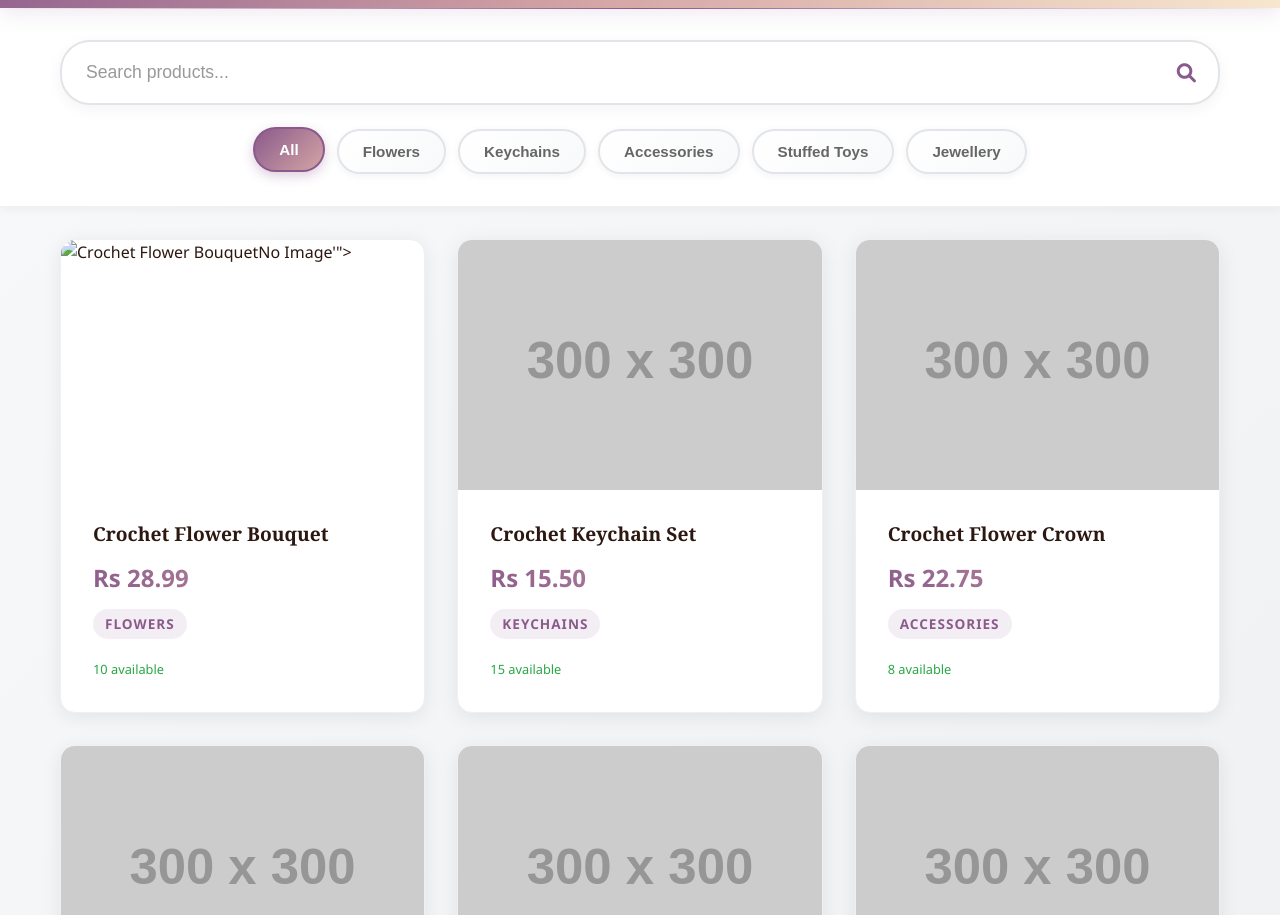
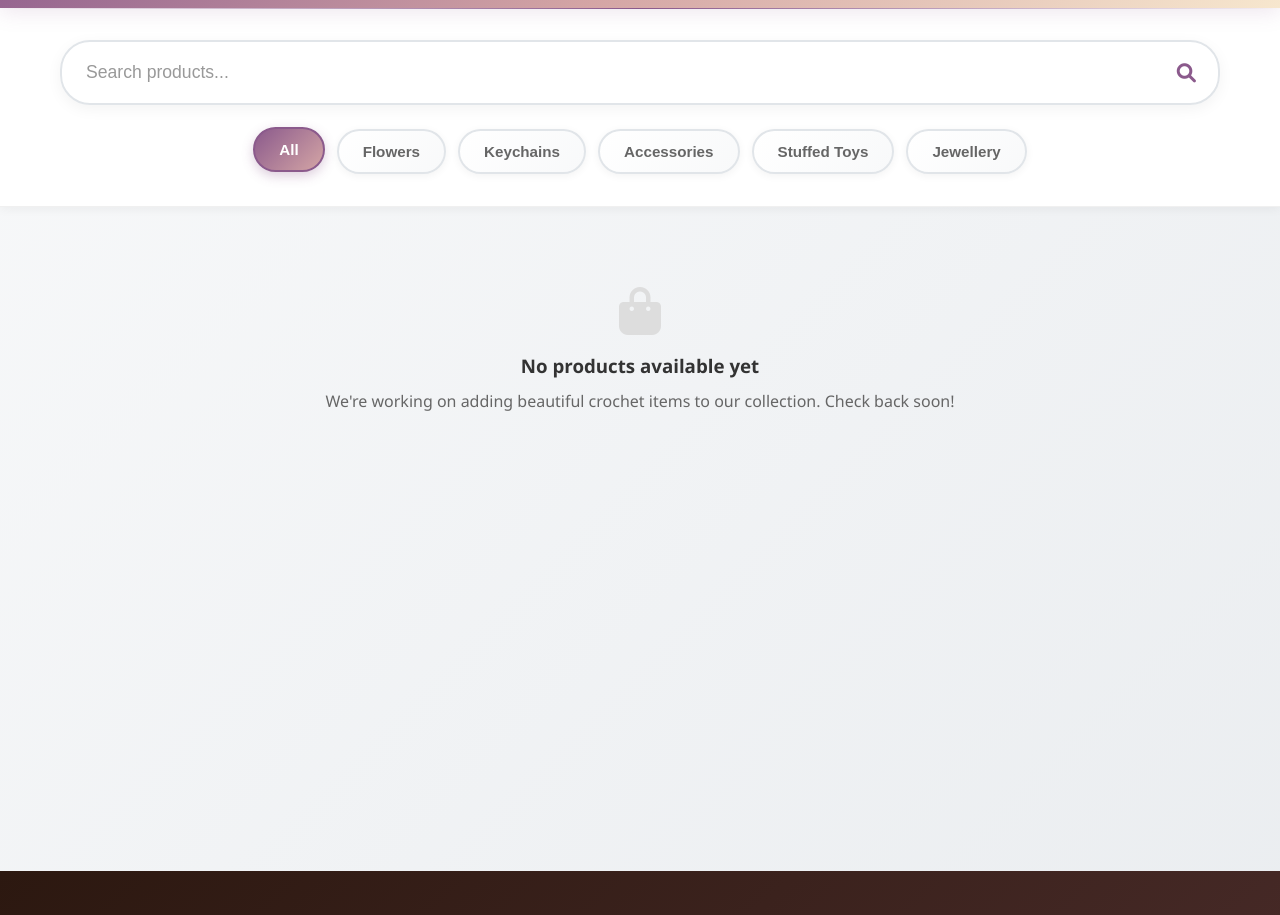
Before and after one commit to omemarizvi/crafted-by-crochet-website, a plain HTML site: page index.html in a window 1280 px wide. Shown: the part 104-1019 px from the top of the page. Drawn offline with nearby package versions, Linux system fonts and the light colour scheme; placeholder pictures from the web are drawn by us.

Commit message:
Remove all sample products - Start with clean empty product list - Updated no-products message for empty state - Buyers will only see actual crochet items

```diff
--- a/index.html
+++ b/index.html
@@ -50,9 +50,9 @@
                 <!-- Products will be dynamically loaded here -->
             </div>
             <div class="no-products" id="noProducts" style="display: none;">
-                <i class="fas fa-search"></i>
-                <h3>No products found</h3>
-                <p>Try adjusting your search or filter criteria</p>
+                <i class="fas fa-shopping-bag"></i>
+                <h3>No products available yet</h3>
+                <p>We're working on adding beautiful crochet items to our collection. Check back soon!</p>
             </div>
         </div>
     </main>
--- a/js/products.js
+++ b/js/products.js
@@ -5,100 +5,9 @@ class ProductManager {
         this.categories = ['all', 'flowers', 'keychains', 'accessories', 'stuffed-toys', 'jewellery'];
     }
 
-    // Sample products data
+    // Sample products data - Empty array to start fresh
     loadProducts() {
-        return [
-            {
-                id: 1,
-                name: "Crochet Flower Bouquet",
-                category: "flowers",
-                price: 28.99,
-                stock: 10,
-                description: "Beautiful crocheted flowers in a lovely bouquet arrangement. Each flower is handcrafted with love and care. Perfect for special occasions or home decoration.",
-                image: "images/products/crochet-rose-bouquet.jpg"
-            },
-            {
-                id: 2,
-                name: "Crochet Keychain Set",
-                category: "keychains",
-                price: 15.50,
-                stock: 15,
-                description: "Set of 3 adorable crocheted keychains featuring cute animals and shapes. Each one is unique and made with soft yarn!",
-                image: "https://via.placeholder.com/300x300/8B5A8C/FFFFFF?text=Crochet+Keychains"
-            },
-            {
-                id: 3,
-                name: "Crochet Flower Crown",
-                category: "accessories",
-                price: 22.75,
-                stock: 8,
-                description: "Delicate crochet flower crown perfect for festivals, weddings, and special events. Made with premium cotton yarn.",
-                image: "https://via.placeholder.com/300x300/D4A5A5/FFFFFF?text=Flower+Crown"
-            },
-            {
-                id: 4,
-                name: "Crochet Amigurumi Panda",
-                category: "stuffed-toys",
-                price: 35.00,
-                stock: 5,
-                description: "Adorable crocheted panda amigurumi made with soft, high-quality yarn. Perfect for children and collectors alike.",
-                image: "https://via.placeholder.com/300x300/F7E7CE/8B5A8C?text=Panda+Toy"
-            },
-            {
-                id: 5,
-                name: "Crochet Statement Necklace",
-                category: "jewellery",
-                price: 32.50,
-                stock: 12,
-                description: "Elegant crocheted statement necklace with intricate patterns. Perfect for adding a handmade touch to any outfit.",
-                image: "https://via.placeholder.com/300x300/8B5A8C/FFFFFF?text=Necklace"
-            },
-            {
-                id: 6,
-                name: "Crochet Sunflower Wall Hanging",
-                category: "accessories",
-                price: 25.00,
-                stock: 7,
-                description: "Bright and cheerful crocheted sunflower wall hanging to brighten any room. Perfect home decor piece.",
-                image: "https://via.placeholder.com/300x300/D4A5A5/FFFFFF?text=Sunflower"
-            },
-            {
-                id: 7,
-                name: "Crochet Coaster Set",
-                category: "accessories",
-                price: 18.99,
-                stock: 20,
-                description: "Set of 6 beautiful crocheted coasters with different patterns. Perfect for protecting your furniture in style.",
-                image: "https://via.placeholder.com/300x300/F7E7CE/8B5A8C?text=Coasters"
-            },
-            {
-                id: 8,
-                name: "Crochet Infinity Scarf",
-                category: "accessories",
-                price: 42.00,
-                stock: 6,
-                description: "Beautiful crocheted infinity scarf with intricate stitch patterns. One of a kind piece made with premium yarn.",
-                image: "https://via.placeholder.com/300x300/8B5A8C/FFFFFF?text=Scarf"
-            },
-            {
-                id: 9,
-                name: "Crochet Teddy Bear",
-                category: "stuffed-toys",
-                price: 28.99,
-                stock: 9,
-                description: "Soft and cuddly crocheted teddy bear perfect for children and adults alike. Made with love and attention to detail.",
-                image: "https://via.placeholder.com/300x300/D4A5A5/FFFFFF?text=Teddy+Bear"
-            },
-            {
-                id: 10,
-                name: "Crochet Earrings Set",
-                category: "jewellery",
-                price: 19.75,
-                stock: 18,
-                description: "Set of 3 pairs of delicate crocheted earrings with different styles and colors. Lightweight and comfortable to wear.",
-                image: "https://via.placeholder.com/300x300/F7E7CE/8B5A8C?text=Earrings"
-            }
-        ];
+        return [];
     }
 
     // Get all products
```
